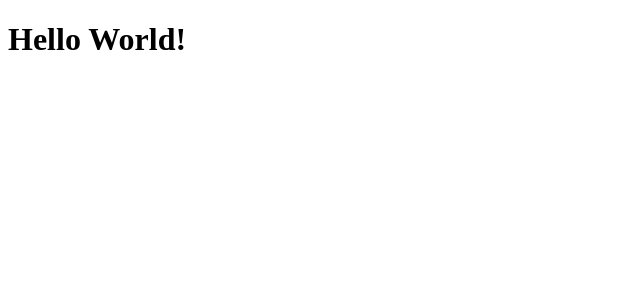
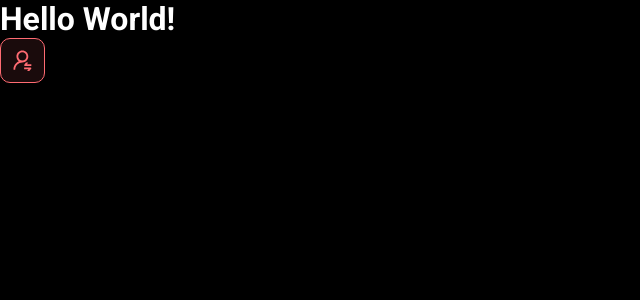
Before and after one commit to Gilbertoaleite/DSMETA, a React (Vite) app: page / in a window 1280 px wide. Shown: the top 300 px of the page, without its empty margins (0-640 px from the left). Built offline with nearby package versions, Linux system fonts and the light colour scheme.

Commit message:
first components

```diff
--- a/src/App.tsx
+++ b/src/App.tsx
@@ -1,9 +1,12 @@
+import "./styles/Global.css"
+import NotificationButton from "./components/NotificationButton"
+
 function App() {
-
-
   return (
     <>
+
       <h1>Hello World!</h1>
+      <NotificationButton />
     </>
   )
 }
--- /dev/null
+++ b/src/components/NotificationButton/index.tsx
@@ -0,0 +1,12 @@
+import './style.css';
+import Icon from '../../assets/img/notification-icon.svg';
+export default function NotificationButton() {
+    return (
+
+        <div className="dsmeta-red-btn-container">
+            <div className="dsmeta-red-btn">
+                <img src={ Icon } alt="Notificar" />
+            </div>
+        </div>
+    )
+}
--- /dev/null
+++ b/src/components/NotificationButton/style.css
@@ -0,0 +1,15 @@
+.dsmeta-red-btn {
+	height: 45px;
+	width: 45px;
+	background: rgba(255, 107, 114, 0.1);
+	border: 1px solid #ff6b72;
+	border-radius: 10px;
+	display: flex;
+	align-items: center;
+	justify-content: center;
+	cursor: pointer;
+}
+
+.dsmeta-red-btn img {
+	width: 19px;
+}
--- /dev/null
+++ b/src/styles/Global.css
@@ -0,0 +1,21 @@
+@import url("https://fonts.googleapis.com/css2?family=Roboto:wght@300;400;700&display=swap");
+
+* {
+	font-family: "Roboto", sans-serif;
+	box-sizing: border-box;
+	margin: 0;
+	padding: 0;
+}
+
+body,
+html {
+	background-color: #000;
+	color: #fff;
+}
+
+a,
+a:hover,
+a:visited {
+	color: unset;
+	text-decoration: none;
+}
```
Also changed, not shown: src/assets/img/logo.svg (added), src/assets/img/notification-icon.svg (added).
